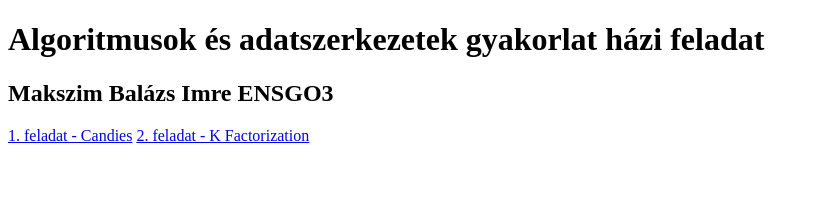
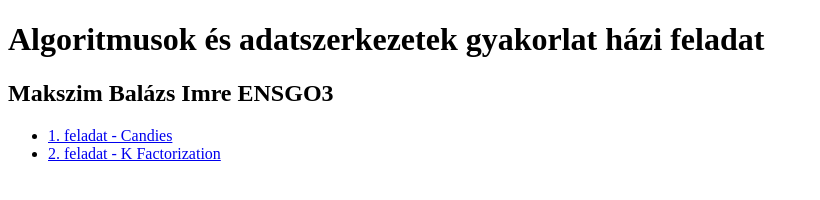
Before and after one commit to bmakszim/AlgoritmusokFeladat, a plain HTML site: page index.html in a window 1280 px wide. Shown: the whole page, without its empty margins (0-820 px from the left). Drawn offline with Linux system fonts and the light colour scheme.

Commit message:
move links into list

```diff
--- a/index.html
+++ b/index.html
@@ -8,7 +8,9 @@
 <body>
     <h1>Algoritmusok és adatszerkezetek gyakorlat házi feladat</h1>
     <h2>Makszim Balázs Imre ENSGO3</h2>
-    <a href="https://github.com/bmakszim/alg-01">1. feladat - Candies</a>
-    <a href="https://github.com/bmakszim/alg-02">2. feladat - K Factorization</a>
+    <ul>
+        <li><a href="https://github.com/bmakszim/alg-01">1. feladat - Candies</a></li>
+        <li><a href="https://github.com/bmakszim/alg-02">2. feladat - K Factorization</a></li>
+    </ul>
 </body>
 </html>
```
